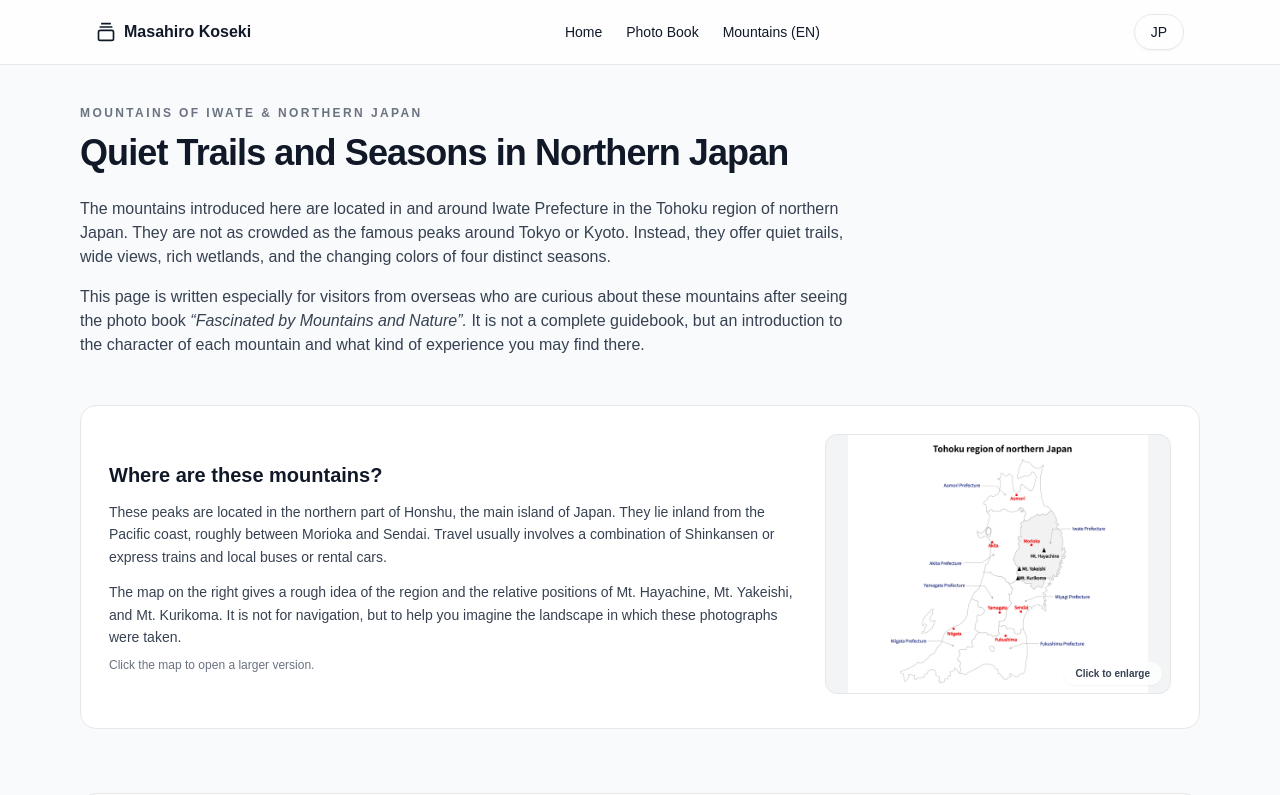
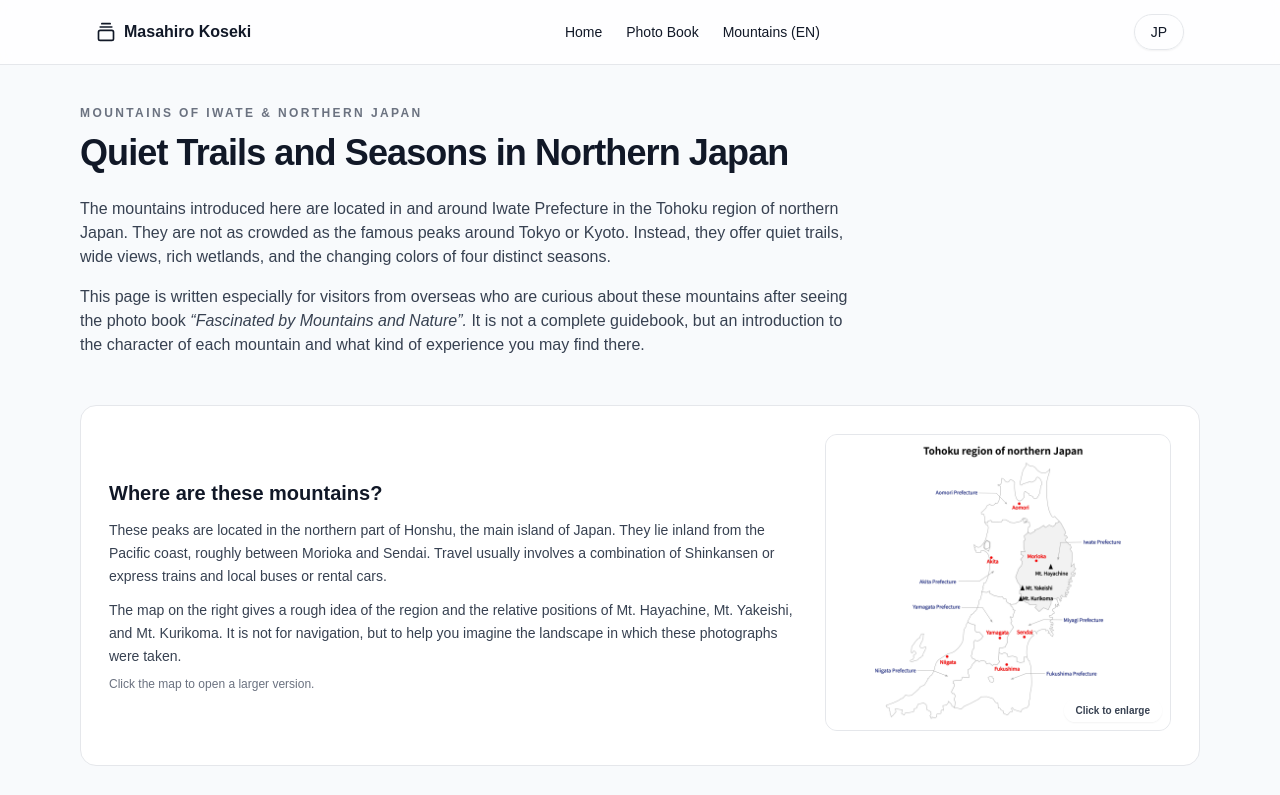
Before and after one commit to masahiro-koseki/masahiro-site, a Next.js app: page /en/mountains in a window 1280 px wide. Shown: the top 795 px of the page. Built offline with nearby package versions, Linux system fonts and the light colour scheme.

Commit message:
Change mountains page

```diff
--- a/app/en/mountains/page.tsx
+++ b/app/en/mountains/page.tsx
@@ -231,13 +231,13 @@ export default function EnMountainsPage() {
 		<button
 		type="button"
 		onClick={() => setMapOpen(true)}
-		className="group relative aspect-[4/3] w-full overflow-hidden rounded-xl border border-gray-200 bg-gray-100"
+		className="group relative aspect-[1.166] w-full overflow-hidden rounded-xl border border-gray-200 bg-gray-100"
 		>
 		<Image
 		src="/images/maps/tohoku-region-map.jpg" // ★このパスにマップ画像を保存
 		alt="Map of northern Japan showing the area of the mountains"
 		fill
-		className="object-contain"
+		className="object-cover"
 		sizes="(min-width: 1024px) 320px, 100vw"
 		/>
 		<div className="pointer-events-none absolute inset-0 bg-black/0 transition group-hover:bg-black/10" />
```
